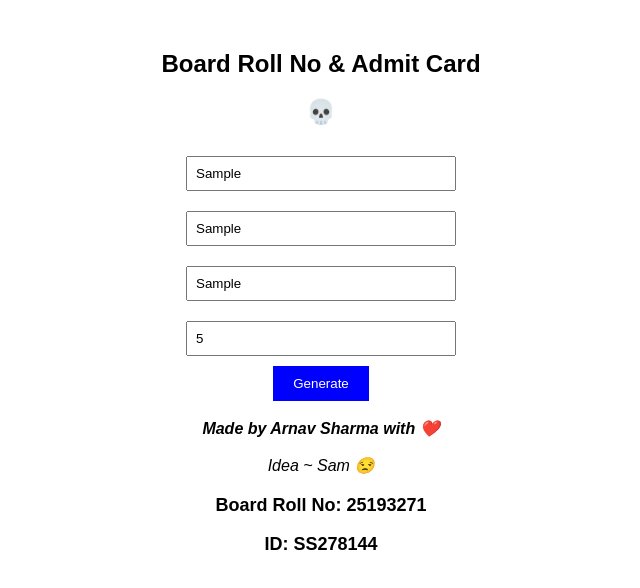
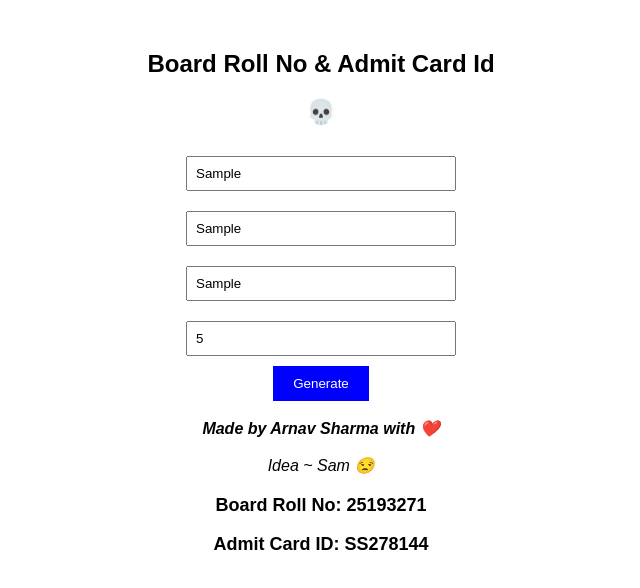
Before and after one commit to HelperXofficial/Boardexamice, a plain HTML site: page index.html in a window 1280 px wide. Both pictures are taken after typing "Sample", "Sample", "Sample", "5" into the empty fields and a click on the button "Generate". Shown: the whole page, without its empty margins (319-959 px from the left). Drawn offline with Linux system fonts and the light colour scheme.

Commit message:
Update index.html

```diff
--- a/index.html
+++ b/index.html
@@ -14,7 +14,7 @@
 </head>
 <body>
 
-    <h2>Board Roll No & Admit Card </h2>
+    <h2>Board Roll No & Admit Card Id </h2>
     <h2>💀</h2>
 
     <input type="text" id="name" placeholder="Enter Your Name"><br>
@@ -52,7 +52,7 @@
 
             // Display results
             document.getElementById("boardRollNo").innerText = "Board Roll No: " + boardRollNo;
-            document.getElementById("id").innerText = "ID: " + id;
+            document.getElementById("id").innerText = "Admit Card ID: " + id;
         }
     </script>
 
```
